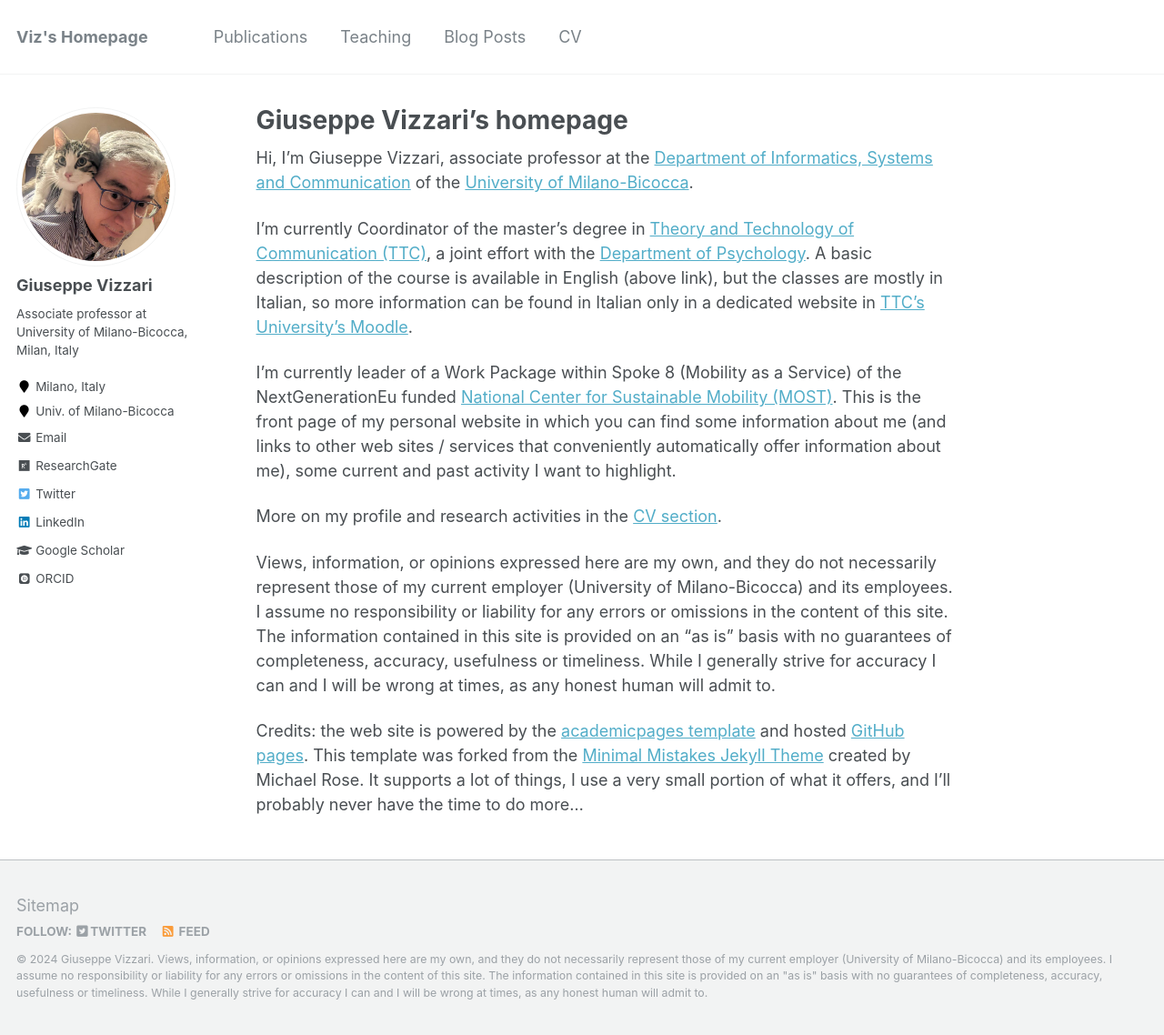
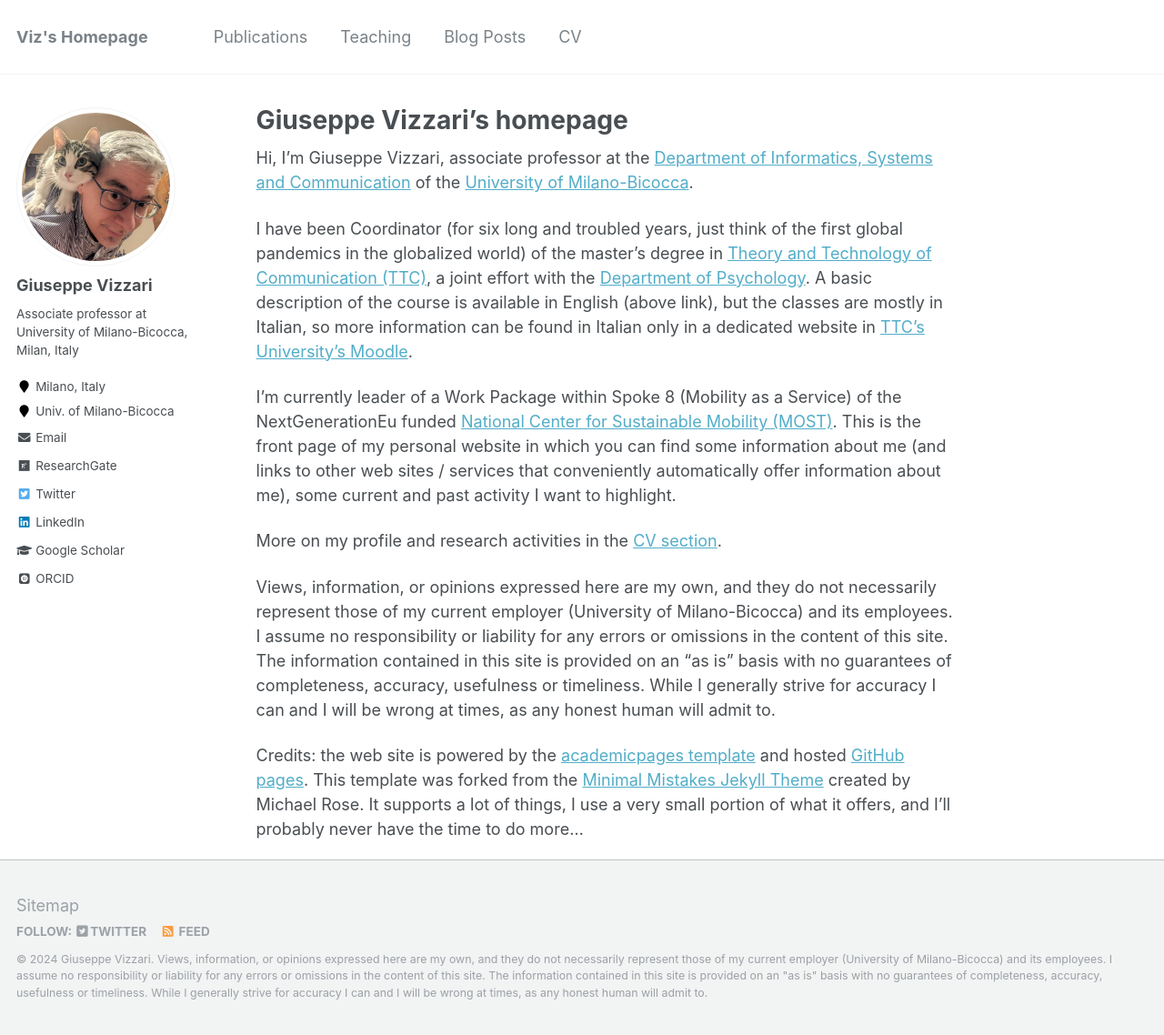
Before and after one commit to GiuseppeVizzari/GiuseppeVizzari.github.io, a Jekyll site: the page built from _pages/about.md, in a window 1280 px wide and 1138 px high. Shown: the whole window at 91% size. Built offline with Jekyll 4.4.1, drawn with Linux system fonts in a browser that asks for light colours; some web fonts are replaced.

Commit message:
News, no more president of a master's degree!

```diff
--- a/_pages/about.md
+++ b/_pages/about.md
@@ -10,7 +10,7 @@ redirect_from:
 
 Hi, I'm Giuseppe Vizzari, associate professor at the [Department of Informatics, Systems and Communication](https://www.disco.unimib.it/) of the [University of Milano-Bicocca](https://en.unimib.it/).
 
-I'm currently Coordinator of the master's degree in [Theory and Technology of Communication (TTC)](https://en.unimib.it/graduate/theory-technology-communication), a joint effort with the [Department of Psychology](https://psicologia.unimib.it/en). A basic description of the course is available in English (above link), but the classes are mostly in Italian, so more information can be found in Italian only in a dedicated website in [TTC's University's Moodle](https://elearning.unimib.it/course/index.php?categoryid=3514).
+I have been Coordinator (for six long and troubled years, just think of the first global pandemics in the globalized world) of the master's degree in [Theory and Technology of Communication (TTC)](https://en.unimib.it/graduate/theory-technology-communication), a joint effort with the [Department of Psychology](https://psicologia.unimib.it/en). A basic description of the course is available in English (above link), but the classes are mostly in Italian, so more information can be found in Italian only in a dedicated website in [TTC's University's Moodle](https://elearning.unimib.it/course/index.php?categoryid=3514).
 
 I'm currently leader of a Work Package within Spoke 8 (Mobility as a Service) of the NextGenerationEu funded [National Center for Sustainable Mobility (MOST)](https://www.centronazionalemost.it/). This is the front page of my personal website in which you can find some information about me (and links to other web sites / services that conveniently automatically offer information about me), some current and past activity I want to highlight.
 
```
Also changed, not shown: _pages/cv.md (+1 -1 lines).
